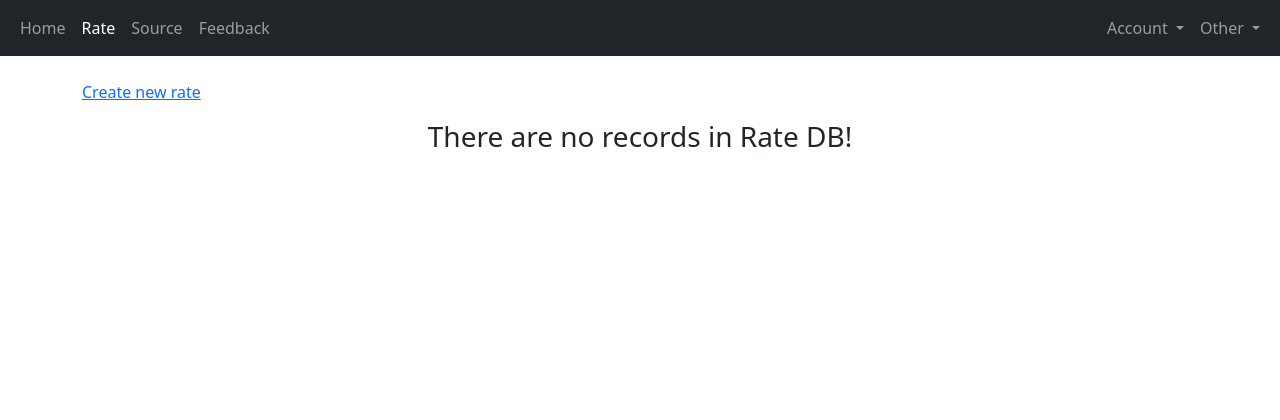
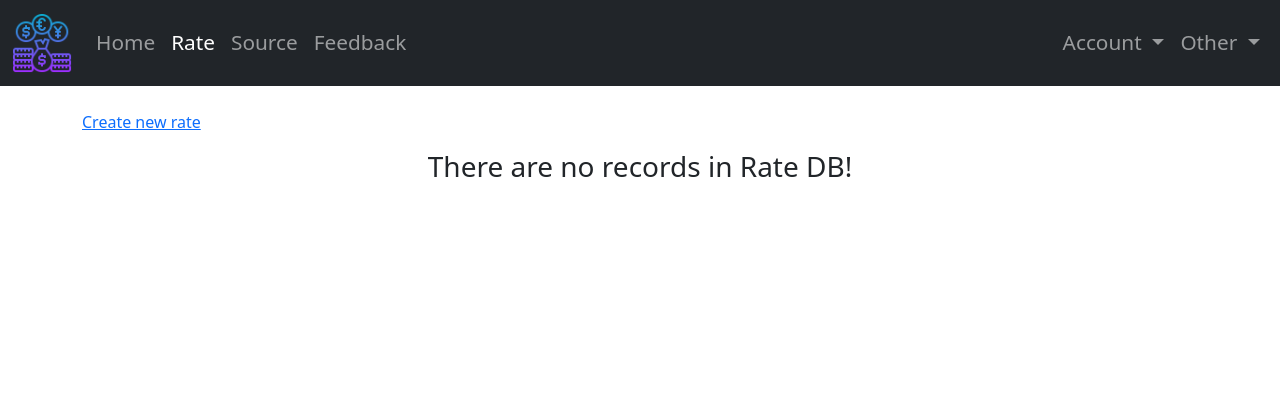
Before and after one commit to SeniorNoOne/HPA_currency, a Django app: page /currency/rate/list/ in a window 1280 px wide. Shown: the top 420 px of the page. Run offline with Django 4.2, Linux system fonts and the light colour scheme; data comes from the database, SQL or seed files in the repository; data that the repository does not hold is empty.

Commit message:
Added navbar logo icon
Minor corresponding changes to custom CSS

```diff
--- a/app/currency/templates/includes/navbar.html
+++ b/app/currency/templates/includes/navbar.html
@@ -1,3 +1,6 @@
+{% load static %}
+
+
 <nav class="navbar navbar-expand-lg navbar-dark bg-dark">
     <div class="container-fluid">
         <button class="navbar-toggler" type="button" data-bs-toggle="collapse"
@@ -5,6 +8,14 @@
                 aria-label="Toggle navigation">
             <span class="navbar-toggler-icon"></span>
         </button>
+
+        <a class="navbar-brand" href="#">
+                <img src="{% static 'currency.png' %}"
+                     height="60"
+                     alt="MDB Logo"
+                     loading="lazy" />
+        </a>
+
         <div class="collapse navbar-collapse" id="navbarNav">
             <ul class="navbar-nav">
                 <li class="nav-item">
--- a/app/static/css/style.css
+++ b/app/static/css/style.css
@@ -33,3 +33,6 @@ body {
     left:0;
     text-align:center;
 }
+.navbar {
+    font-size: 1.3rem;
+}
```
Also changed, not shown: app/static/currency.png (added).
